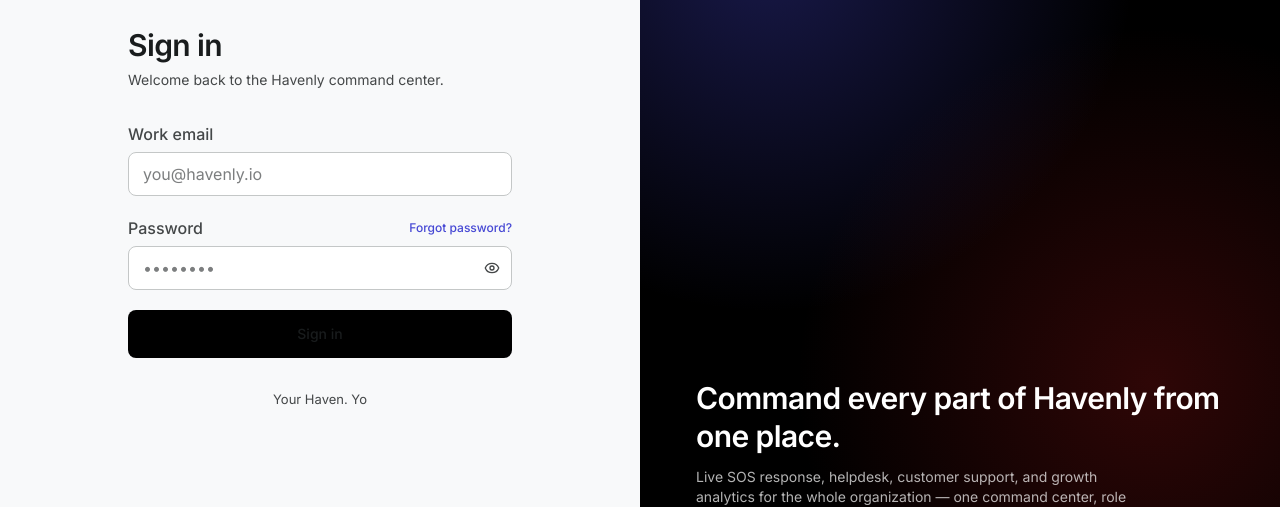
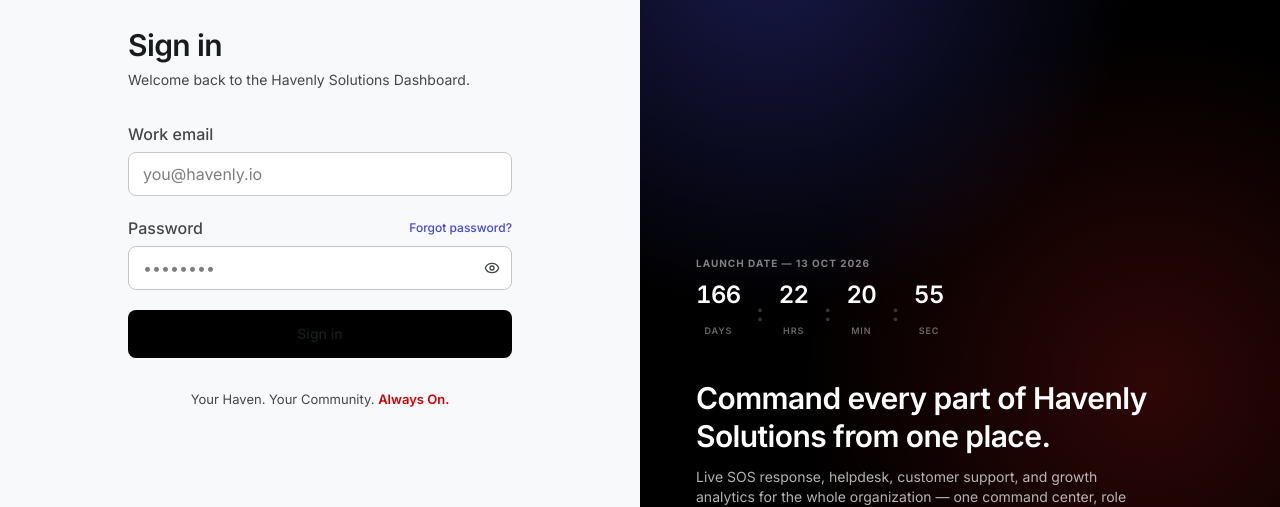
Before and after one commit to Havenly-Solutions/Dashboard, a Next.js app: page /login in a window 1280 px wide. Shown: the part 217-724 px from the top of the page. Built offline with nearby package versions, Linux system fonts and the light colour scheme; no server answers.

Commit message:
feat: sync countdown and flicker UI with marketing site

```diff
--- a/src/app/(auth)/layout.tsx
+++ b/src/app/(auth)/layout.tsx
@@ -1,4 +1,5 @@
 import Image from "next/image";
+import Countdown from "@/components/ui/countdown";
 
 export default function AuthLayout({ children }: { children: React.ReactNode }) {
   return (
@@ -15,10 +16,14 @@
       <div className="relative hidden overflow-hidden bg-primary lg:block">
         <div className="absolute inset-0 bg-[radial-gradient(circle_at_20%_20%,rgba(70,72,212,0.35),transparent_45%),radial-gradient(circle_at_80%_75%,rgba(186,26,26,0.25),transparent_45%)]" />
         <div className="relative flex h-full flex-col justify-end p-14">
-          <p className="text-display-lg text-on-primary">Command every part of Havenly from one place.</p>
+          <div className="mb-8">
+            <span className="text-[10px] text-white/50 font-bold uppercase tracking-widest block mb-2">LAUNCH DATE — 13 OCT 2026</span>
+            <Countdown dark />
+          </div>
+          <p className="text-display-lg text-on-primary">Command every part of Havenly Solutions from one place.</p>
           <p className="mt-3 max-w-md text-body-base text-on-primary/70">
             Live SOS response, helpdesk, customer support, and growth analytics for the whole
-            organization {"\u2014"} one command center, role by role.
+            organization — one command center, role by role.
           </p>
         </div>
       </div>
--- a/src/app/(auth)/login/page.tsx
+++ b/src/app/(auth)/login/page.tsx
@@ -61,7 +61,7 @@
     <div>
       <h1 className="text-display-lg text-on-surface">Sign in</h1>
       <p className="mt-1.5 text-body-base text-on-surface-variant">
-        Welcome back to the Havenly command center.
+        Welcome back to the Havenly Solutions Dashboard.
       </p>
 
       <form onSubmit={handleSubmit(onSubmit)} className="mt-8 space-y-5" noValidate>
@@ -110,7 +110,7 @@
       </form>
 
       <p className="mt-8 text-center text-body-sm text-on-surface-variant">
-        Your Haven. Yo
+        Your Haven. Your Community. <span className="flicker text-[#D00000] hover:text-[#0B6E4F] transition-colors duration-300 cursor-default font-semibold"> Always On.</span>
       </p>
     </div>
   );
--- a/src/app/globals.css
+++ b/src/app/globals.css
@@ -158,3 +158,16 @@
 .mapboxgl-popup-tip {
   border-top-color: rgb(var(--color-surface-container-lowest)) !important;
 }
+
+@keyframes flicker {
+  0%, 19%, 21%, 23%, 25%, 54%, 56%, 100% {
+    opacity: 1;
+  }
+  20%, 22%, 24%, 55% {
+    opacity: 0.2;
+  }
+}
+
+.flicker {
+  animation: flicker 3s infinite;
+}
--- a/src/app/layout.tsx
+++ b/src/app/layout.tsx
@@ -13,8 +13,8 @@
 });
 
 export const metadata: Metadata = {
-  title: "Havenly Solutions | Command Center",
-  description: "Founder command center for Havenly Solutions \u2014 SOS operations, helpdesk, customer support, and growth analytics.",
+  title: "Havenly Solutions | Dashboardr",
+  description: "Havenly Solutions command center SOS operations, helpdesk, customer support, and growth analytics.",
   icons: { icon: "/havenly-logo.png" },
 };
 
--- /dev/null
+++ b/src/components/ui/countdown.tsx
@@ -0,0 +1,91 @@
+'use client'
+import { useState, useEffect } from 'react'
+
+interface CountdownProps { dark?: boolean }
+
+const TARGET_DATE = new Date(process.env.NEXT_PUBLIC_LAUNCH_DATE || '2026-10-13T00:00:00+02:00')
+
+export default function Countdown({ dark = false }: CountdownProps) {
+  const [mounted, setMounted] = useState(false)
+  const [isExpired, setIsExpired] = useState(false)
+  const [time, setTime] = useState({
+    days: 0,
+    hours: 0,
+    mins: 0,
+    secs: 0
+  })
+
+  useEffect(() => {
+    setMounted(true)
+    const tick = () => {
+      const now = new Date().getTime()
+      const diff = TARGET_DATE.getTime() - now
+
+      if (diff <= 0) {
+        setIsExpired(true)
+        setTime({ days: 0, hours: 0, mins: 0, secs: 0 })
+        return
+      }
+
+      setIsExpired(false)
+      setTime({
+        days: Math.floor(diff / 86400000),
+        hours: Math.floor((diff % 86400000) / 3600000),
+        mins: Math.floor((diff % 3600000) / 60000),
+        secs: Math.floor((diff % 60000) / 1000),
+      })
+    }
+
+    tick()
+    const id = setInterval(tick, 1000)
+
+    return () => clearInterval(id)
+  }, [])
+
+  if (!mounted) {
+    return (
+      <div className="flex items-center gap-4 opacity-0">
+        <div className="text-center">
+          <div className="font-display font-bold tabular-nums text-xl md:text-2xl tracking-tight">00</div>
+          <div className="text-[9px] uppercase tracking-widest mt-1">Days</div>
+        </div>
+      </div>
+    )
+  }
+
+  if (isExpired) {
+    return (
+      <div className={`flex items-center font-bold tracking-tighter ${dark ? 'text-white' : 'text-on-surface'}`}>
+        <span className="animate-pulse mr-2 text-critical">●</span> WE ARE LIVE
+      </div>
+    )
+  }
+
+  const units = [
+    { value: time.days, label: 'Days' },
+    { value: time.hours, label: 'Hrs' },
+    { value: time.mins, label: 'Min' },
+    { value: time.secs, label: 'Sec' },
+  ]
+
+  return (
+    <div className="flex items-center gap-4 tabular-nums text-xl md:text-2xl font-semibold tracking-tight">
+      {units.map(({ value, label }, i) => (
+        <div key={label} className="flex items-center gap-4">
+          <div className="flex flex-col items-center">
+            <span className={dark ? 'text-white' : 'text-on-surface'}>
+              {String(value).padStart(2, '0')}
+            </span>
+            <span className={`text-[9px] uppercase tracking-widest mt-1 ${dark ? 'text-white/40' : 'text-on-surface/40'}`}>
+              {label}
+            </span>
+          </div>
+
+          {i < units.length - 1 && (
+            <span className={dark ? 'text-white/20' : 'text-on-surface/20'}>:</span>
+          )}
+        </div>
+      ))}
+    </div>
+  )
+}
```
